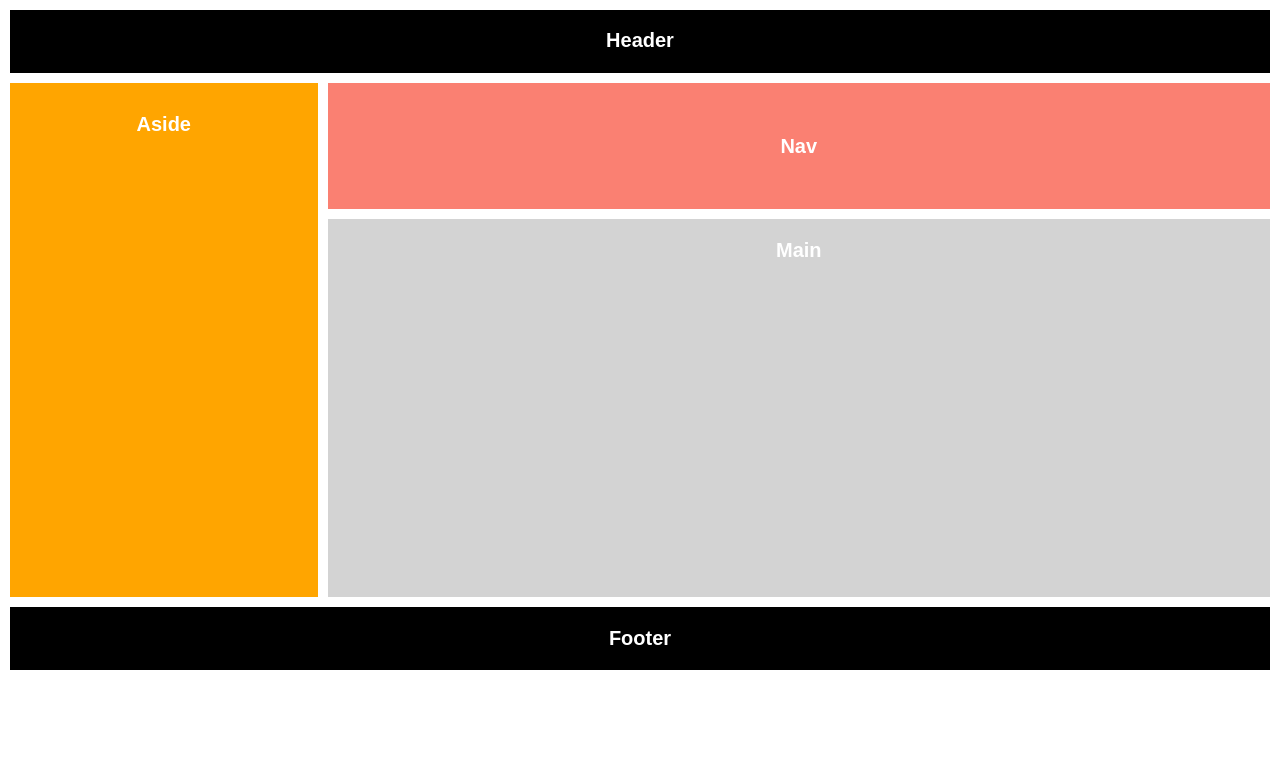
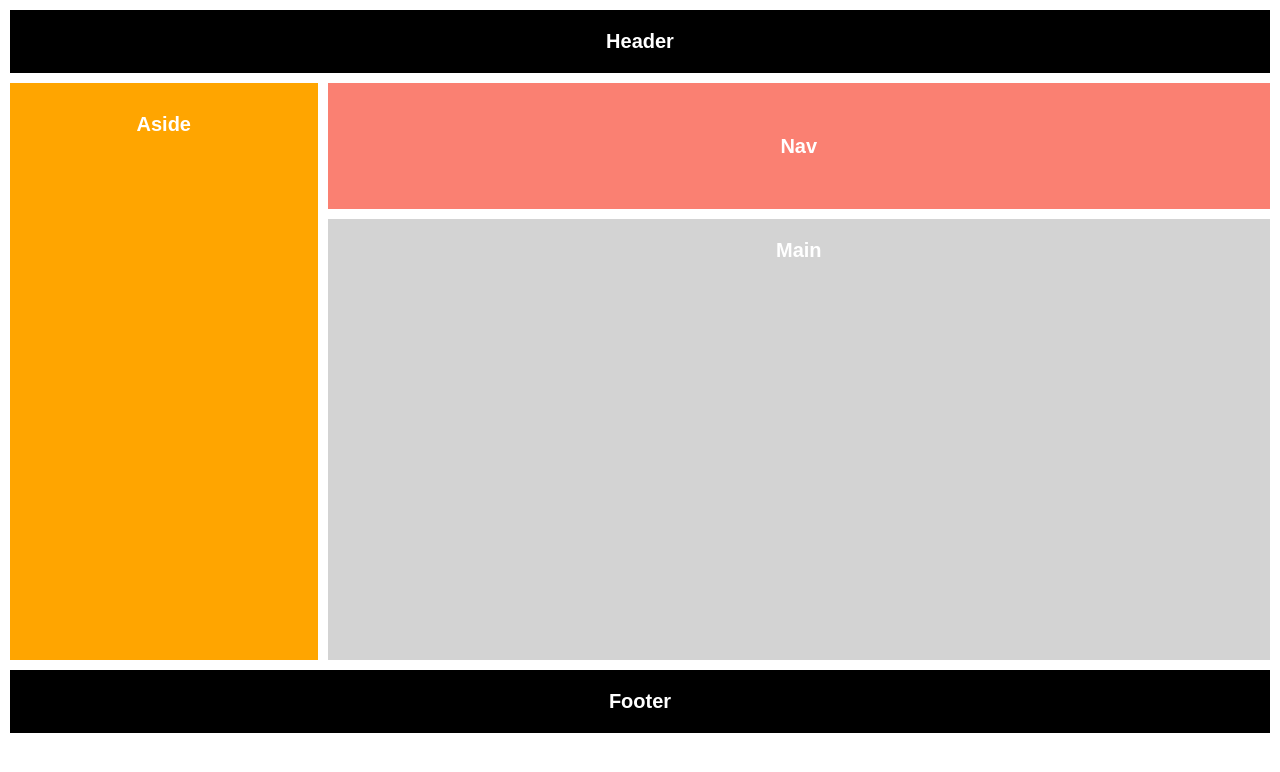
Before and after one commit to Nabeel626/grid-layout-repo, a plain HTML site: page index.html in a window 1280 px wide. Drawn offline with Linux system fonts and the light colour scheme.

Commit message:
added stylesheet and made a phone/ desktop view

```diff
--- a/index.html
+++ b/index.html
@@ -4,7 +4,8 @@
     <meta charset="UTF-8">
     <meta name="viewport" content="width=device-width, initial-scale=1.0">
     <link rel="stylesheet" href="style.css">
-    <title>GRID LAYOUT</title>
+
+    <title>GRID LAYOUT WITH PHONE AND DESKTOP</title>
 </head>
 <body>
 
--- a/style.css
+++ b/style.css
@@ -89,7 +89,6 @@ header, nav, main, footer {
 header {
     background-color: black;
     align-items: center;
-    line-height: 100%;
 }
 
 nav {
@@ -137,7 +136,7 @@ body {
             "footer footer footer footer"
         ;
         grid-template-columns: 1fr 1fr 1fr 1fr;
-        grid-template-rows: 1fr 2fr 6fr 1fr;
+        grid-template-rows: 1fr 2fr 7fr 1fr;
     }
 
     header, nav, main {
```
